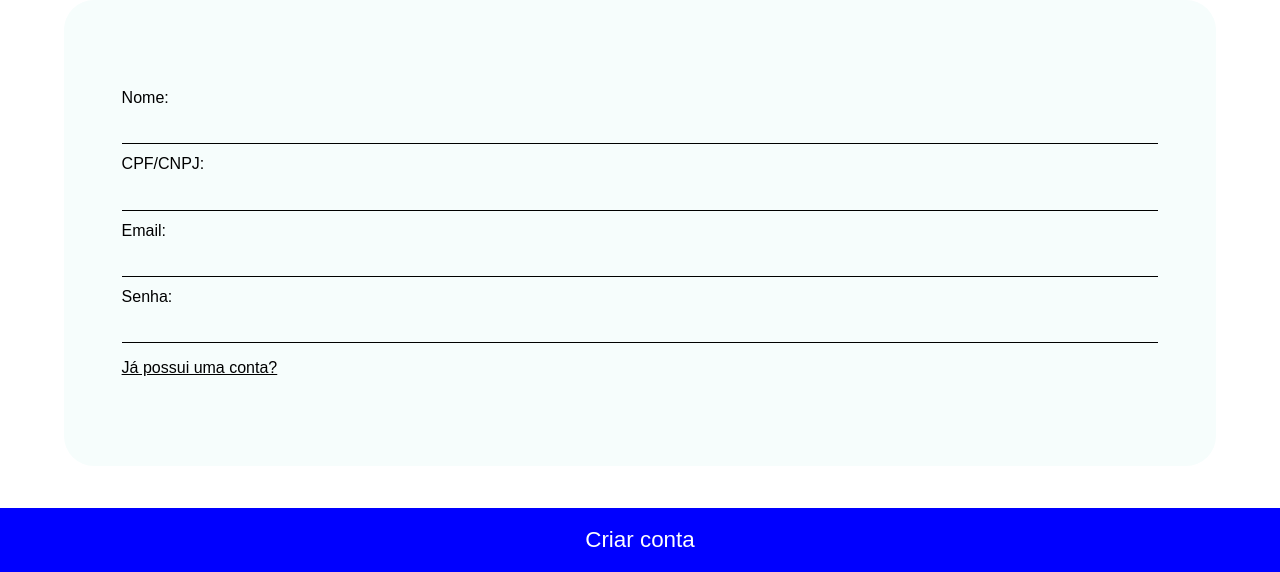
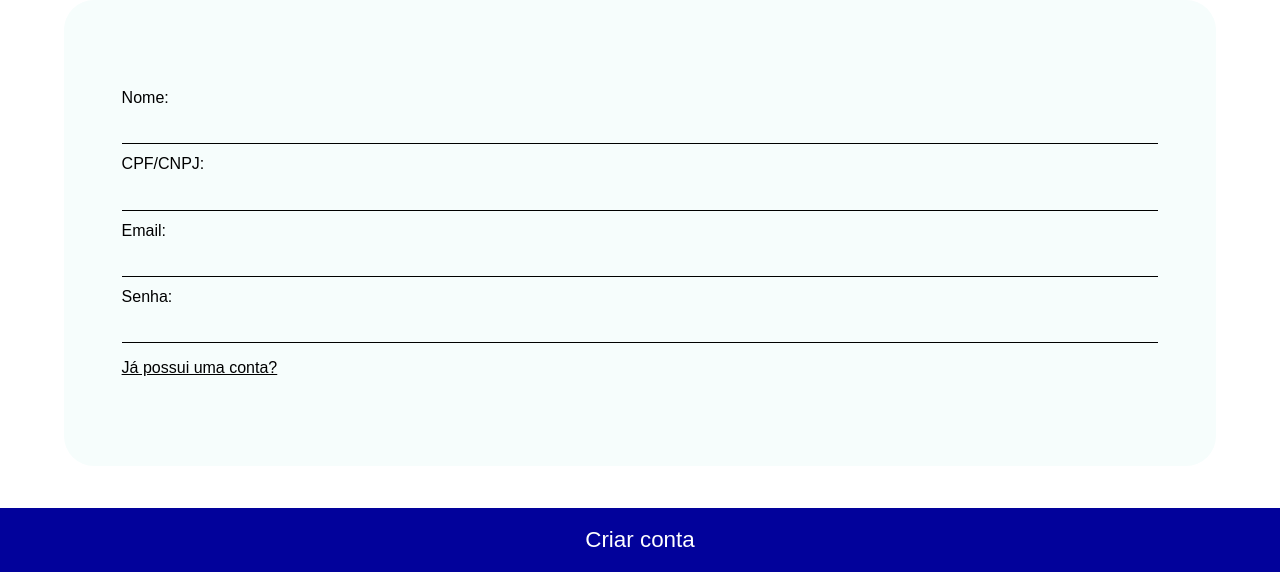
Before and after one commit to txfthiago/easy-carros-challenge-2, a plain HTML site: page pages/cadastro-usuario.html in a window 1280 px wide. In both pictures the pointer is over the button "Criar conta". Shown: the part 228-800 px from the top of the page. Drawn offline with Linux system fonts and the light colour scheme; a web font is replaced by a local one.

```diff
--- a/styles/cadastro-usuario.css
+++ b/styles/cadastro-usuario.css
@@ -42,6 +42,12 @@ main {
   border: none;
   font-size: 1.4rem;
   transition: 0.3s;
+  cursor: pointer;
+}
+
+.create-account-button:hover {
+
+    background-color: rgb(2, 2, 155);
 }
 
 
```
